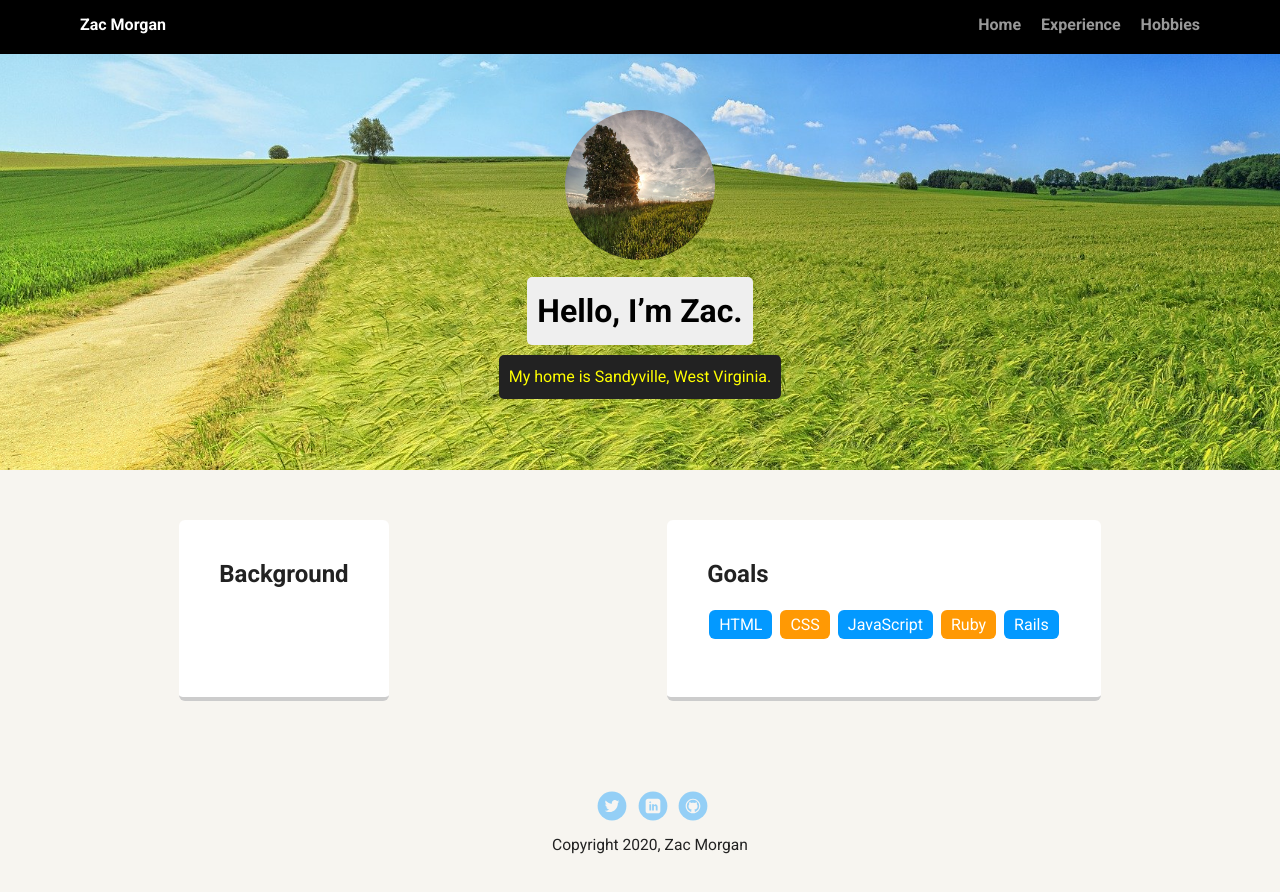
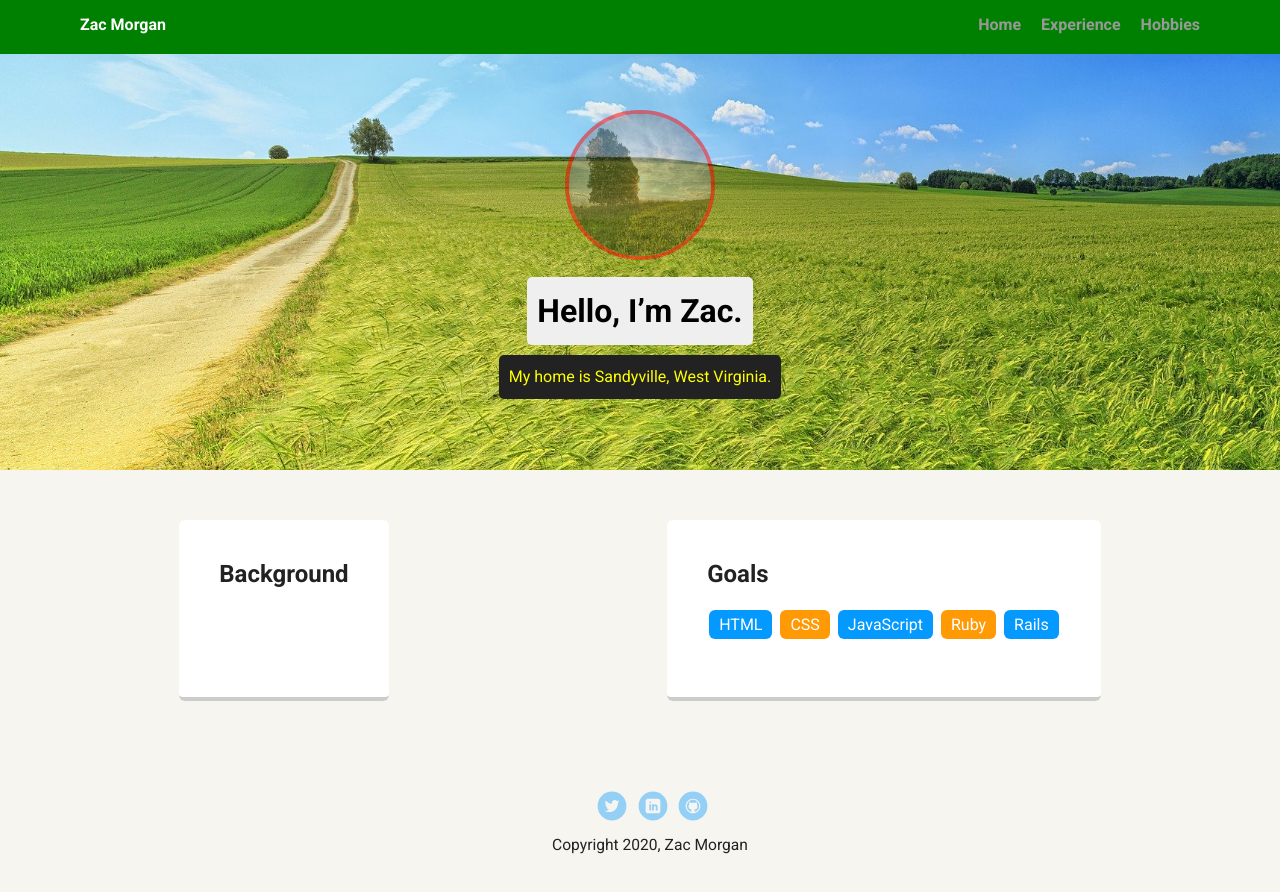
Before and after one commit to Zac9829/Team-Treehouse-Personal-Profile, a plain HTML site: page portfolio_update_v1/portfolio_update_v1/index.html in a window 1280 px wide. Drawn offline with Linux system fonts and the light colour scheme; a web font is replaced by a local one.

Commit message:
Changed photo effects

```diff
--- a/portfolio_update_v1/portfolio_update_v1/styles.css
+++ b/portfolio_update_v1/portfolio_update_v1/styles.css
@@ -25,7 +25,7 @@ a:hover {
 
 .main-nav {
   width: 100%;
-  background: black;
+  background: green;
   min-height: 30px;
   padding: 10px;
   position: fixed;
@@ -70,11 +70,16 @@ header .profile-image {
   width: 150px;
   height: 150px;
   border-radius: 50%;
-  border: 3px solid whit;
-  transition: all .5s;
+  border: 4px solid red;
+  transition: all 1s;
+  opacity:0.5;
 }
 header .profile-image:hover {
-  transform: scale(1.2) rotate(5deg);
+  transform: scale(2.2) skew(-10deg);
+  opacity:1;
+  border: 3px dotted #ff7a59;
+  color: #ff7a59;
+  background: #fff;
 }
 .tag {
   background-color: #efefef;
```
